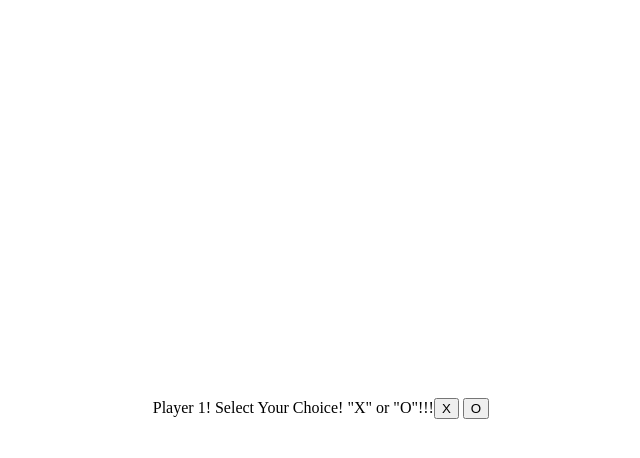
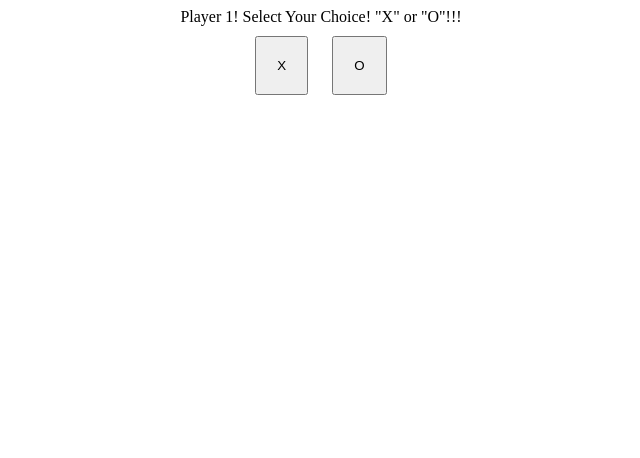
Before and after one commit to radclifferr/Tic-Tac-Toe, a plain HTML site: page index.html in a window 1280 px wide. Shown: the whole page, without its empty margins (319-959 px from the left). Drawn offline with Linux system fonts and the light colour scheme.

Commit message:
Style game board

```diff
--- a/styles.css
+++ b/styles.css
@@ -1,19 +1,22 @@
-body{
+body {
     display: flex;
-    min-height: 100vh;
+    flex-direction: column;
     align-items: center;
     justify-content: center;
 }
-
-.gridBox {
+button {
+    padding: 20px;
+    margin: 10px;
+}
+.grid-box {
     display: flex;
 }
-
 .row {
+    height: 100px;
     width: 100px;
-    height: 100px;
-    border: 2px solid black;
     display: flex;
     align-items: center;
     justify-content: center;
+    font-size: 3rem;
+    border: 2px solid black;
 }
```
